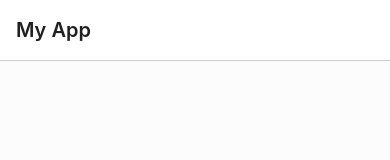
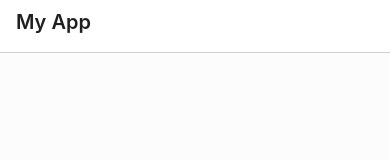
Before and after one commit to aquaticcalf/expo-starter, a React Native app: screen / in a window 390 px wide. Shown: the top 160 px of the page. Built offline with nearby package versions, Linux system fonts and the light colour scheme.

Commit message:
style(layout): reduce header top padding
- Change from uniform padding to directional padding
- Reduce top padding from 16px (spacing[4]) to 8px (spacing[2])
- Keep horizontal and bottom padding at 16px

```diff
--- a/pages/+layout.tsx
+++ b/pages/+layout.tsx
@@ -9,7 +9,9 @@ export default function RootLayout({ children }: LayoutProps) {
       backgroundColor: theme.colors.background.app,
     },
     header: {
-      padding: theme.spacing[4],
+      paddingHorizontal: theme.spacing[4],
+      paddingTop: theme.spacing[2],
+      paddingBottom: theme.spacing[4],
       backgroundColor: theme.colors.background.surface,
       borderBottomWidth: 1,
       borderBottomColor: theme.colors.border.default,
```
